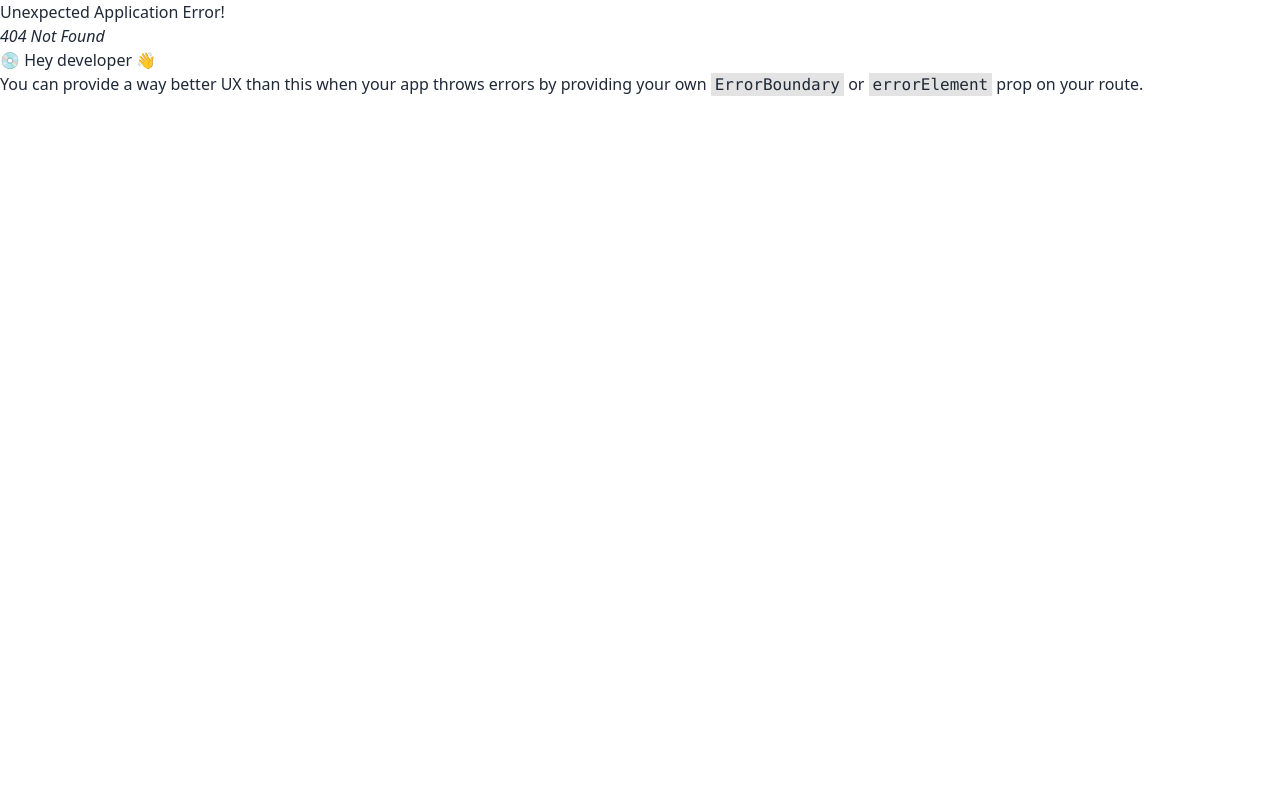
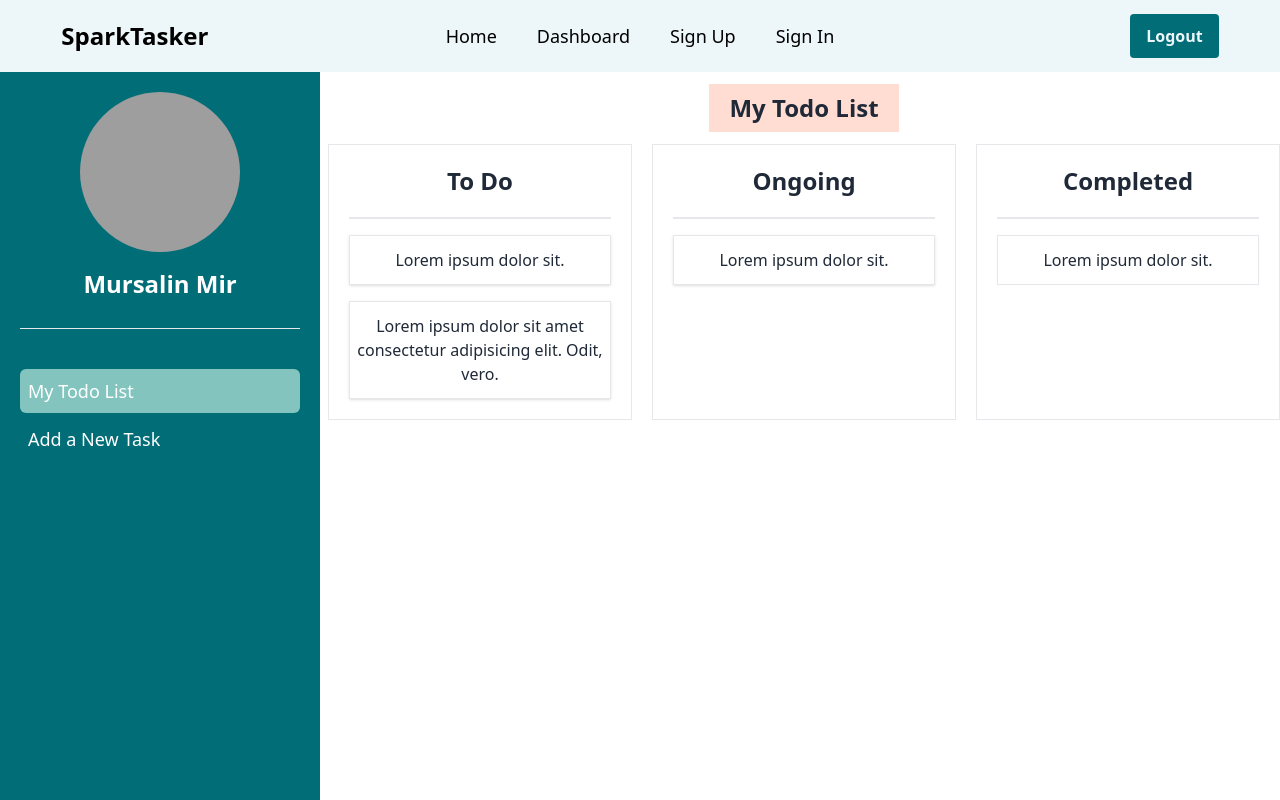
Before and after one commit to mursalinmirme/spark-tasker, a React (Vite) app: page /dashboard/my-todos in a window 1280 px wide. Before the commit this address had no page. Shown: the top 800 px of the page. Built offline with nearby package versions, Linux system fonts and the light colour scheme; grey boxes are pictures that could not be loaded.

Commit message:
I have make the basic layout of dashboard

```diff
--- a/package.json
+++ b/package.json
@@ -13,6 +13,7 @@
     "localforage": "^1.10.0",
     "match-sorter": "^6.3.1",
     "react": "^18.2.0",
+    "react-beautiful-dnd": "^13.1.1",
     "react-dom": "^18.2.0",
     "react-icons": "^4.12.0",
     "react-router-dom": "^6.21.0",
--- /dev/null
+++ b/src/authProvider/AuthProvider.jsx
@@ -0,0 +1,15 @@
+import { createContext } from "react";
+
+export const authContext = createContext(null);
+const AuthProvider = ({children}) => {
+    const useInfo = {
+        name: 'Mursalin Mir'
+    }
+    return (
+        <authContext.Provider value={useInfo}>
+            {children}
+        </authContext.Provider>
+    );
+};
+
+export default AuthProvider;
--- a/src/components/Navbar.jsx
+++ b/src/components/Navbar.jsx
@@ -1,4 +1,6 @@
 import { NavLink } from "react-router-dom";
+import { useContext } from "react";
+import { authContext } from "../authProvider/AuthProvider";
 
 const Navbar = () => {
   const NavItem = (
@@ -8,7 +10,7 @@ const Navbar = () => {
           <span className={isActive ? "active" : ""}>Home</span>
            )}
              </NavLink>
-      <NavLink to="/dashboard">
+      <NavLink to="/dashboard/my-todos">
         {({ isActive }) => (
           <span className={isActive ? "active" : ""}>Dashboard</span>
            )}
@@ -24,7 +26,10 @@ const Navbar = () => {
            )}
              </NavLink>
     </>
+
   );
+  const {name} = useContext(authContext)
+  console.log(name);
   return (
     <div className="fixed top-0 w-full bg-[#EDF6F9] z-50">
     <div className="navbar py-3.5 w-11/12 mx-auto">
--- a/src/pages/Dashboard.jsx
+++ b/src/pages/Dashboard.jsx
@@ -6,8 +6,8 @@ const Dashboard = () => {
   return (
     <div>
       <Navbar></Navbar>
-      <div>
-        <div className="w-80 bg-[#006D77] pt-20 min-h-screen px-5">
+      <div className="flex gap-2 pt-16">
+        <div className="w-80 bg-[#006D77] min-h-screen px-5">
           <div className="mb-7">
             <div className="w-40 h-40 mx-auto mt-7">
               <img
@@ -22,23 +22,23 @@ const Dashboard = () => {
           </div>
           <hr />
           <div className="mt-10 space-y-3">
-            <div className="text-lg font-medium py-2 px-2 text-white hover:bg-[#83C5BE]">
-            <NavLink to="/add-a-new-task">
+            <div className="">
+            <NavLink to="my-todos">
               {({ isActive }) => (
-                <span className={isActive ? "active" : ""}>My Todo List</span>
+                <span className={isActive ? "text-lg font-medium py-2 px-2 text-white bg-[#83C5BE] block rounded-md" : "text-lg font-medium py-2 px-2 text-white bg-transparent"}>My Todo List</span>
               )}
             </NavLink>
             </div>
-            <div className="text-lg font-medium py-2 px-2 text-white hover:bg-[#83C5BE]">
-            <NavLink to="/signin">
+            <div className="]">
+            <NavLink to="add-a-new-task">
               {({ isActive }) => (
-                <span className={isActive ? "active" : ""}>Add a New Task</span>
+                <span className={isActive ? "text-lg font-medium py-2 px-2 text-white bg-[#83C5BE] block" : "text-lg font-medium py-2 px-2 text-white bg-transparent"}>Add a New Task</span>
               )}
             </NavLink>
             </div>
           </div>
         </div>
-        <div>
+        <div className="mt-2 flex-1">
           <Outlet></Outlet>
         </div>
       </div>
--- /dev/null
+++ b/src/pages/dashboardComponents.jsx/AddAnewTask.jsx
@@ -0,0 +1,10 @@
+
+const AddAnewTask = () => {
+    return (
+        <div>
+
+        </div>
+    );
+};
+
+export default AddAnewTask;
--- a/src/pages/dashboardComponents.jsx/MyTodoList.jsx
+++ b/src/pages/dashboardComponents.jsx/MyTodoList.jsx
@@ -3,7 +3,41 @@ import React from 'react';
 const MyTodoList = () => {
     return (
         <div>
-
+            <div className='text-center py-3'>
+            <h2 className='text-2xl inline-block bg-[#FFDDD2] px-5 font-bold py-2 text-center'>My Todo List</h2>
+            </div>
+            <div className='grid grid-cols-3 gap-5'>
+                {/* my to do list */}
+                <div className='border p-5'>
+                    <h3 className='text-center font-bold text-2xl border-b-2 pb-5'>To Do</h3>
+                    <div>
+                        <div className='border mt-4 shadow'>
+                            <p className='text-center py-3 text-base font-medium'>Lorem ipsum dolor sit.</p>
+                        </div>
+                        <div className='border mt-4 shadow'>
+                            <p className='text-center py-3 text-base font-medium'>Lorem ipsum dolor sit amet consectetur adipisicing elit. Odit, vero.</p>
+                        </div>
+                    </div>
+                </div>
+                {/* my ongoing tasks */}
+                <div className='border p-5'>
+                    <h3 className='text-center font-bold text-2xl border-b-2 pb-5'>Ongoing</h3>
+                    <div>
+                        <div className='border mt-4 shadow'>
+                            <p className='text-center py-3 text-base font-medium'>Lorem ipsum dolor sit.</p>
+                        </div>
+                    </div>
+                </div>
+                {/* my completed tasks */}
+                <div className='border p-5 '>
+                    <h3 className='text-center font-bold text-2xl border-b-2 pb-5'>Completed</h3>
+                    <div>
+                        <div className='border mt-4'>
+                            <p className='text-center py-3 text-base font-medium'>Lorem ipsum dolor sit.</p>
+                        </div>
+                    </div>
+                </div>
+            </div>
         </div>
     );
 };
```
Also changed, not shown: src/main.jsx (+41 -29 lines), 1 other file (tests, documents, lock files or other folders).
